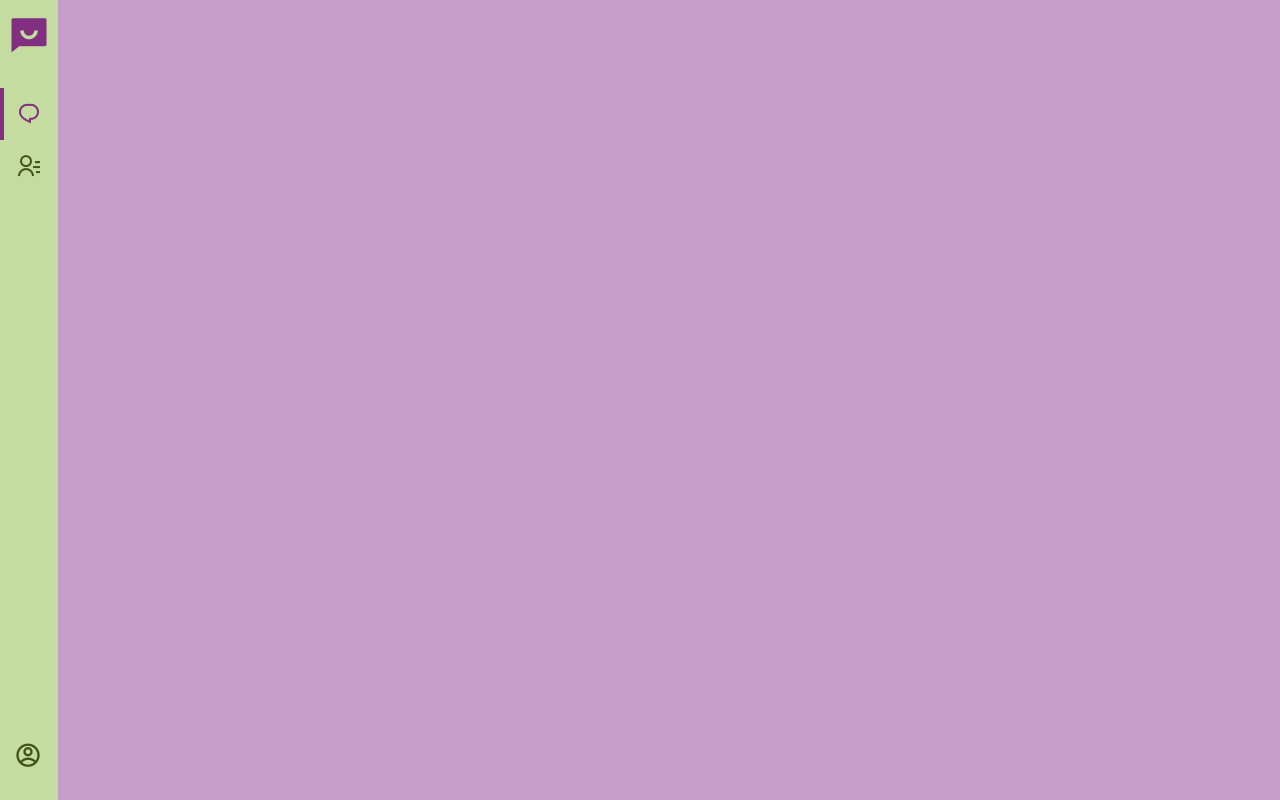
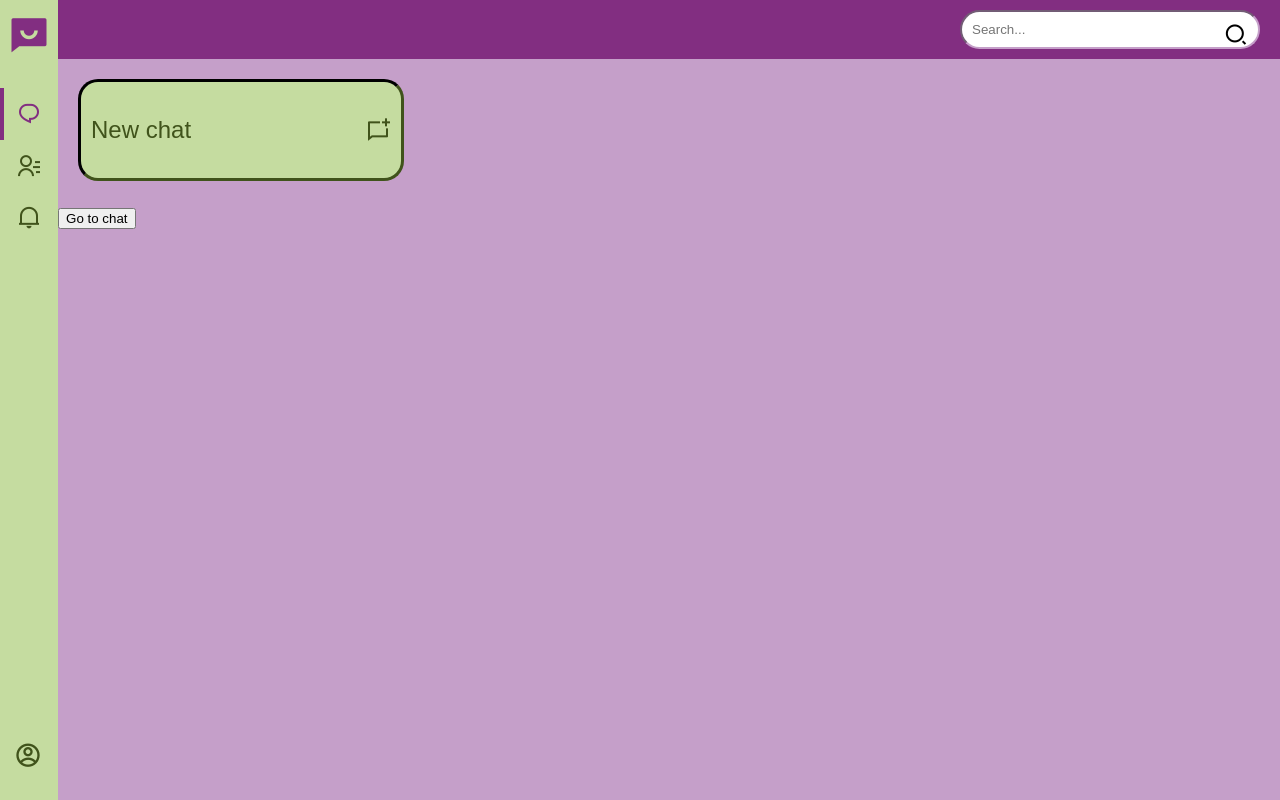
Before and after one commit to VelislavaVarbanova/FMI-FEW-Project, a plain HTML site: page Home/index.html in a window 1280 px wide. Drawn offline with nearby package versions, Linux system fonts and the light colour scheme; no server answers.

Commit message:
added chat page

```diff
--- /dev/null
+++ b/Chat/style.css
@@ -0,0 +1,45 @@
+body {
+    display: flex;
+    flex-direction: column;
+    justify-content: space-between;
+}
+
+#back-icon {
+    font-size: 38px;
+    margin: 14px;
+    cursor: pointer;
+    color: var(--main-col);
+}
+
+header {
+    background-color: var(--bg);
+}
+
+footer {
+    background-color: var(--bg);
+}
+
+#messages-form {
+    display: flex;
+    flex-direction: row;
+    justify-content: space-between;
+}
+
+#message-input {
+    margin: 8px;
+    padding: 8px;
+    border-radius: 20px;
+    border-color: var(--main-col);
+    width: 90%;
+}
+
+#message-btn {
+    margin: 14px;
+    background-color: transparent;
+    border: none;
+    font-size: 26px;
+}
+
+#send-icon {
+    color: var(--main-col);
+}
--- a/Home/index.html
+++ b/Home/index.html
@@ -9,7 +9,6 @@
     </head>
     <body>
         <section class="chat-section">
-            <div class="chat-container">
             <aside class="chat-sidebar">
                 <a href="#" class="sidebar-logo">
                     <i class="ri-chat-smile-fill"></i>
@@ -20,6 +19,9 @@
                     </li>
                     <li>
                         <a href="#" title="contacts"><i class="ri-contacts-line"></i></a>
+                    </li>
+                    <li>
+                        <a href="#" title="notifications"><i class="ri-notification-2-line"></i></a>
                     </li>
                     <!-- <li><a href="#"><i class="ri-account-circle-line"></i></a><p id="user-name"></p></li> -->
                     <li class="sidebar-profile">
@@ -34,6 +36,19 @@
                     <!-- <li><button id="logout-button">Logout</button></li> -->
                 </ul>
             </aside>
+            <div class="chats-list">
+                <section class="top-content">
+                    <h1 class="title" id="user-name"></h1>
+                    <div class="search-bar">
+                        <input type="search" placeholder="Search..." class="search-input">
+                        <i class="ri-search-2-line"></i>
+                    </div>
+                </section>
+                <div class="new-chat-box">
+                    <p class="new-chat-title">New chat</p>
+                    <i class="ri-chat-new-line"></i>
+                </div>
+                <button class="chat">Go to chat</button>
             </div>
         </section>
         <script src="../firebase.js" type="module"></script>
--- a/Home/script.js
+++ b/Home/script.js
@@ -7,11 +7,12 @@ document.addEventListener('DOMContentLoaded', function () {
 
     // Listen for authentication state changes
     onAuthChanged((user) => {
+        console.log(user);
         if (user) {
             const userRef = refDatabase('users/' + user.uid);
             get(userRef).then((snapshot) => {
                 if (snapshot.exists()) {
-                                const displayName = snapshot.val().full_name
+                    const displayName = snapshot.val().full_name
          || 'User'; // Fallback to 'User' if the display name is not available
                     userNameDisplay.textContent = `Welcome, ${displayName}`;
                 } else {
@@ -27,11 +28,13 @@ document.addEventListener('DOMContentLoaded', function () {
         } else {
             // User is signed out
             userNameDisplay.textContent = 'Not logged in';
+            // window.location.href = "../index.html";
         }
     });
 
     // Logout functionality
     logoutButton.addEventListener('click', function () {
+        console.log(123);
         signOut().then(() => {
             console.log('User signed out.');
         }).catch((error) => {
@@ -44,3 +47,7 @@ document.querySelector('.profile-button').addEventListener('mouseover', function
     e.preventDefault();
     this.parentElement.classList.toggle('active')
 })
+
+document.querySelector('.chat').addEventListener('click', function() {
+    window.location.href = '../Chat';
+})
--- a/Home/style.css
+++ b/Home/style.css
@@ -1,12 +1,10 @@
 .chat-section {
     display: flex;
     height: 100%;
+    background-color: var(--purple-bg);
 }
 
-.chat-container {
-    width: 100%;
-    background-color: var(--purple-bg);
-}
+/* ASIDE MENU BAR */
 
 .chat-sidebar {
     height: 100%;
@@ -90,7 +88,7 @@
     font-size: 22px;
     position: absolute;
     bottom: 100%;
-    left: 16px;
+    /* left: 16px; */
     background-color: white;
     list-style-type: none;
     border-radius: 4px;
@@ -124,6 +122,62 @@
     margin-right: 12px;
 }
 
+/* CONTENT */
+
+.chats-list {
+    width:100%;
+}
+
+.top-content {
+    display: flex;
+    flex-direction: row;
+    align-items: center;
+    justify-content: space-between;
+    background-color: var(--dark-purple);
+}
+
+.title {
+    font-size: 24px;
+    color: var(--purple-bg);
+    padding: 20px;
+    margin: 0;
+}
+
+.search-bar {
+    margin: 10px 20px;
+}
+
+.search-input {
+    padding: 10px;
+    padding-right: 40px;
+    width: 300px;
+    border-radius: 25px;
+    border-color: var(--purple-bg);
+}
+
+.ri-search-2-line  /*search icon*/ {
+    position: absolute;
+    right: 32px;
+    top: 22px;
+}
+
+.new-chat-box {
+    margin: 20px;
+    padding: 10px;
+    display: flex;
+    flex-direction: row;
+    align-items: center;
+    justify-content: space-between;
+    width: 300px;
+    background-color: var(--bg);
+    color: var(--main-col);
+    border-color: var(--main-col);
+    border-style: inset;
+    border-radius: 20px;
+}
+
+
+
 @media screen and (max-width: 800px) {
 
 }
--- a/firebase.js
+++ b/firebase.js
@@ -20,9 +20,9 @@ const firebaseConfig = {
 const app = initializeApp(firebaseConfig);
 
 //Initialize variables
-const auth = getAuth(app);
+export const auth = getAuth(app);
 export const createUser = (email, password) => createUserWithEmailAndPassword(auth, email, password);
-export const signIn = (email, password) => signInWithEmailAndPassword(auth, email, password);
+export const signIn = (email, password) => { console.log('in fb.js'); return signInWithEmailAndPassword(auth, email, password)};
 export const onAuthChanged = (callback) => onAuthStateChanged(auth, callback);
 export const signOut = () => fbSignOut(auth);
 export const database = getDatabase(app);
```
Also changed, not shown: Chat/index.html (added, +29 -0 lines), Chat/scipt.js (added, +41 -0 lines), index.js (+6 -16 lines). Lines whose indentation alone changed are shown as unchanged.
